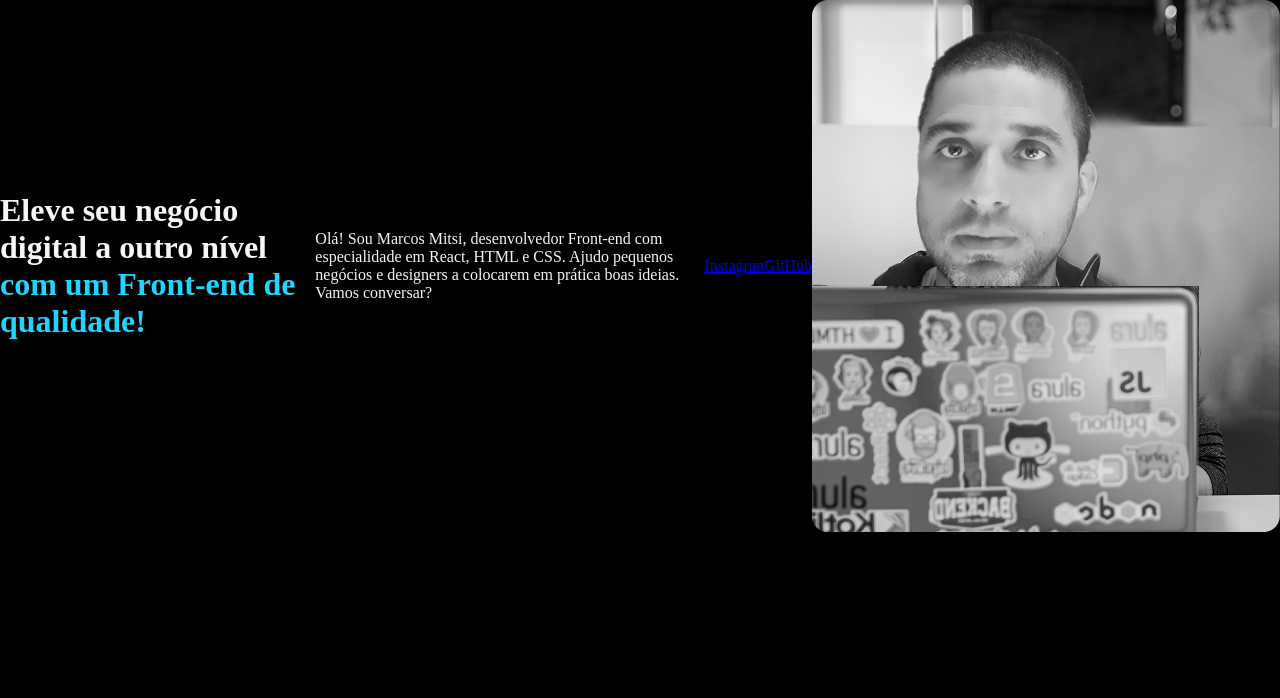
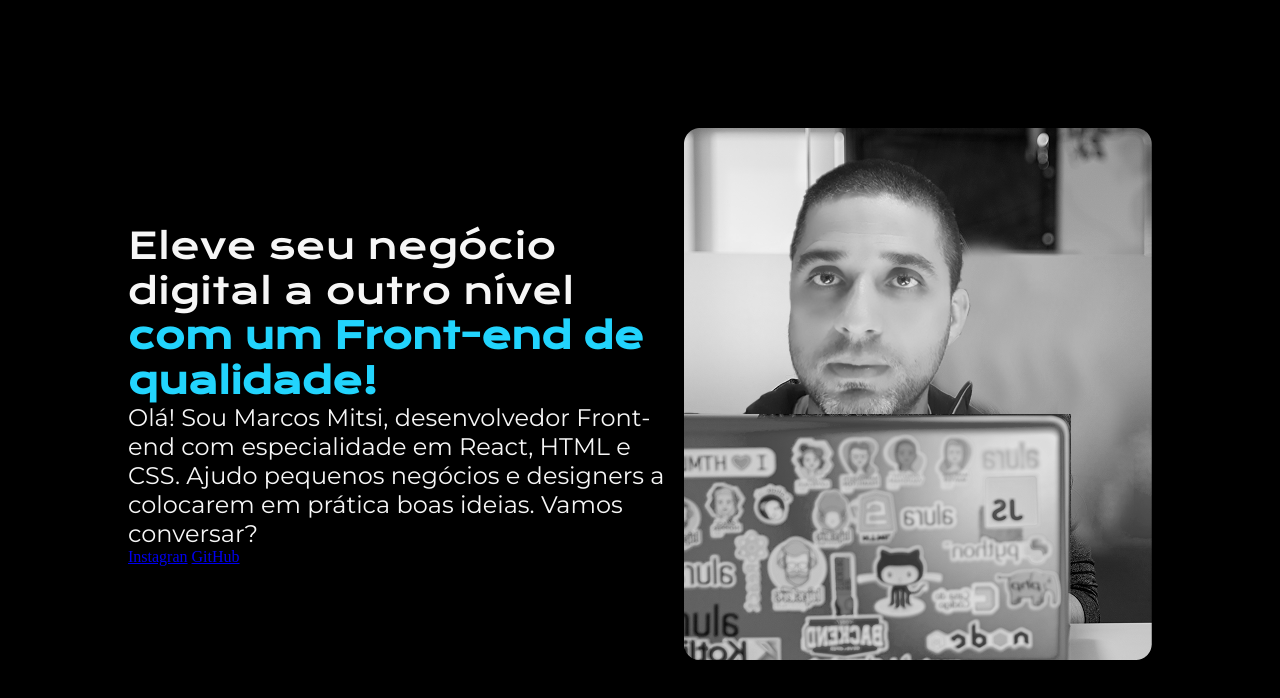
Before and after one commit to marcosmitsi/A-partir-do-zero-HTML-e-CSS, a plain HTML site: page index.html in a window 1280 px wide. Drawn offline with nearby package versions, Linux system fonts and the light colour scheme.

Commit message:
Estilos de Textos e Fontes

```diff
--- a/css/style.css
+++ b/css/style.css
@@ -1,3 +1,7 @@
+@import url('https://fonts.googleapis.com/css2?family=Krona+One&display=swap');
+@import url('https://fonts.googleapis.com/css2?family=Montserrat:ital,wght@0,100..900;1,100..900&display=swap');
+
+
 * {
     margin: 0;
     padding: 0;
@@ -14,7 +18,28 @@ body {
     color: #22D4FD;
 }
 
-.apresentacao{
+.apresentacao {
+    margin: 10%;
     display: flex;
     align-items: center;
+    justify-content: space-between;
 }
+
+.apresentacao__conteudo {
+    width: 615px;
+}
+
+.apresentacao__conteudo__titulo {
+    font-size: 36px;
+    font-family: "Krona One", sans-serif;
+    font-weight: 400;
+    font-style: normal;
+
+}
+
+.apresentacao__conteudo__texto{
+    font-size: 24px;
+    font-family: "Montserrat", sans-serif;
+    font-optical-sizing: auto;
+    font-weight: 400;
+}
--- a/index.html
+++ b/index.html
@@ -14,10 +14,14 @@
 
     </header>
     <main class="apresentacao">
-        <h1>Eleve seu negócio digital a outro nível <strong class="titulo-destaque">com um Front-end de qualidade!</strong></h1>
-        <p>Olá! Sou Marcos Mitsi, desenvolvedor Front-end com especialidade em React, HTML e CSS. Ajudo pequenos negócios e designers a colocarem em prática boas ideias. Vamos conversar?</p>
-        <a href="https://instagran.com">Instagran</a>
-        <a href="https://github.com">GitHub</a>
+        <section class="apresentacao__conteudo">
+            <h1 class="apresentacao__conteudo__titulo">Eleve seu negócio digital a outro nível <strong class="titulo-destaque">com um Front-end de
+                    qualidade!</strong></h1>
+            <p class="apresentacao__conteudo__texto">Olá! Sou Marcos Mitsi, desenvolvedor Front-end com especialidade em React, HTML e CSS. Ajudo pequenos
+                negócios e designers a colocarem em prática boas ideias. Vamos conversar?</p>
+            <a href="https://instagran.com">Instagran</a>
+            <a href="https://github.com">GitHub</a>
+        </section>
         <img src="imagens/marcos.png" alt="Foto Marcos Mitsi Programando">
     </main>
     <footer>
```
